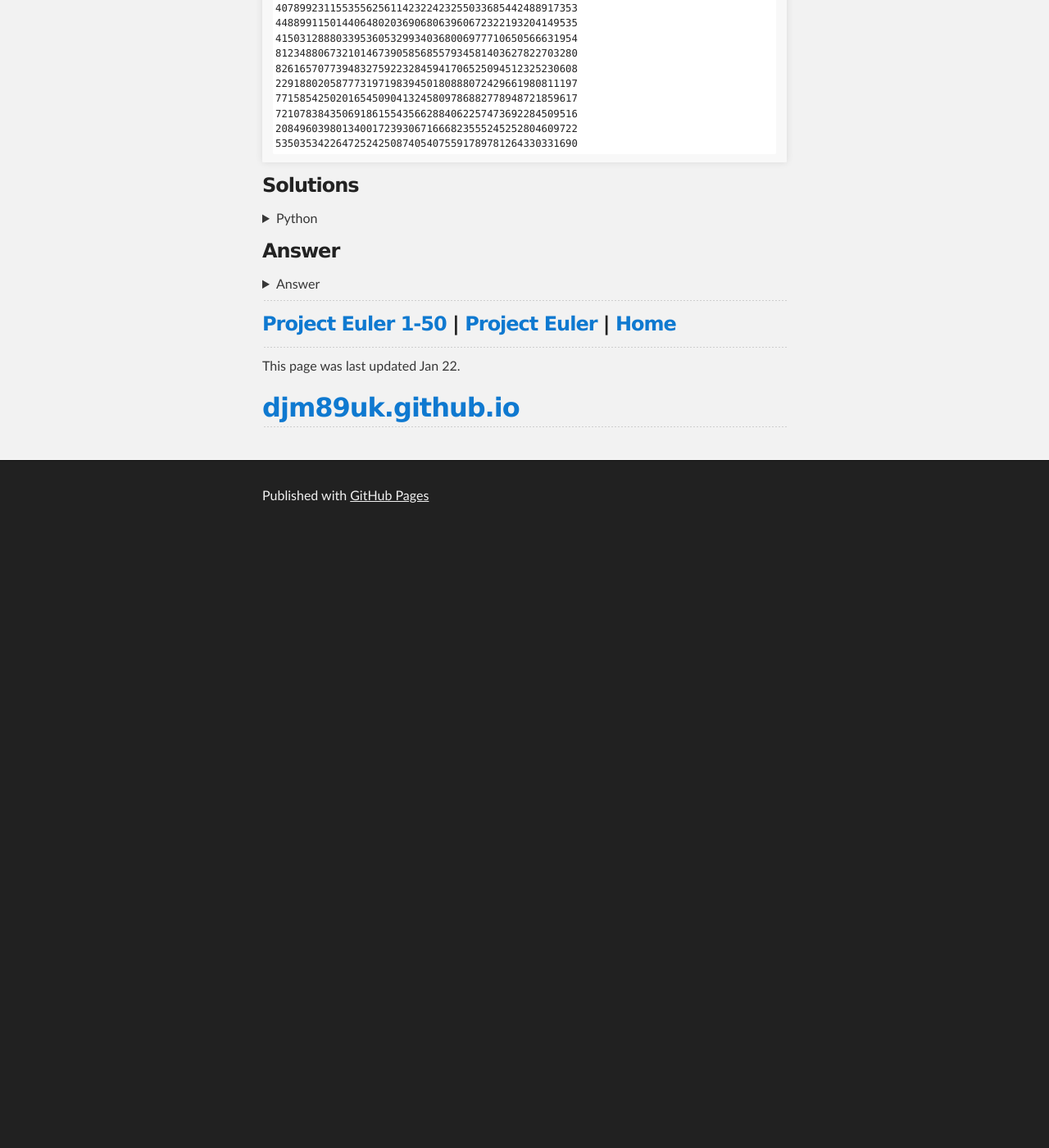
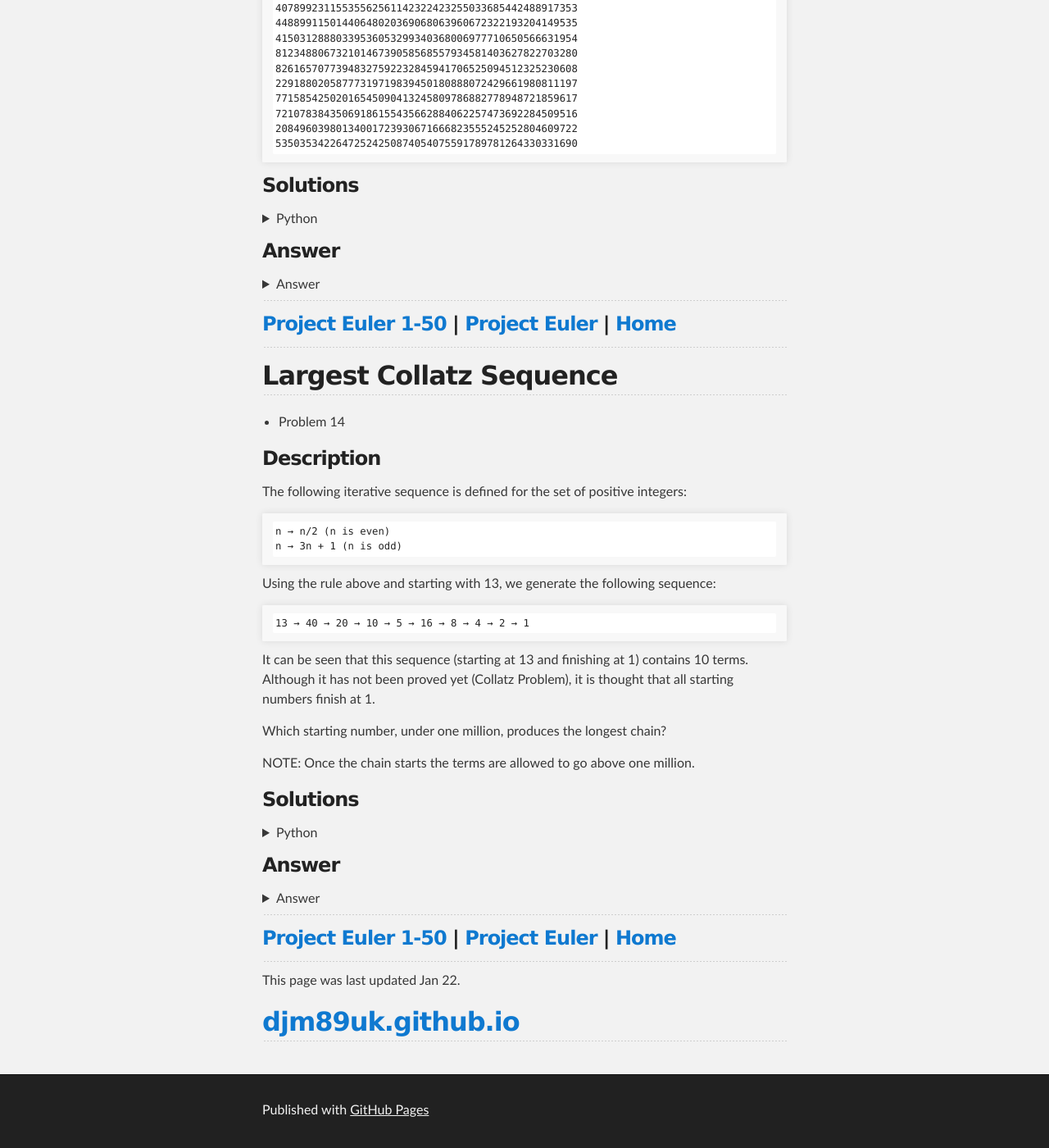
Before and after one commit to djm89uk/djm89uk.github.io, a Jekyll site: the page built from euler_1.md, in a window 1280 px wide and 1400 px high, scrolled down 10389 px. Shown: the whole window at 82% size. Built offline with Jekyll 4.4.1, drawn with Linux system fonts in a browser that asks for light colours; our own code applies the rules of GitHub Pages for plain Markdown files; before the commit the page ends 11040 px from its top, so only the background shows below that; some of the changed text lies outside the part shown.

Commit message:
Update euler_1.md

```diff
--- a/euler_1.md
+++ b/euler_1.md
@@ -1,4 +1,4 @@
-# [Project Euler](./euler.md) Challenges 1-50 (12/50)
+# [Project Euler](./euler.md) Challenges 1-50 (13/50)
 
 [Project Euler](https://projecteuler.net/) was started by Colin Hughes (a.k.a. euler) in October 2001 as a sub-section on mathschallenge.net. Who could have known how popular these types of problems would turn out to be? Since then the membership has continued to grow and Project Euler moved to its own domain in 2006.
 
@@ -19,7 +19,7 @@ These are the first 50 challenges from the site.
 11. [Largest product in a grid](#largest-product-in-a-grid) 🗸
 12. [Highly divisible triangular number](#highly-divisible-triangular-number)
 13. [Large sum](#large-sum) 🗸
-14. [Longest Collatz sequence](#longest-collatz-sequence)
+14. [Longest Collatz sequence](#longest-collatz-sequence) 🗸
 15. [Lattice paths](#lattice-paths)
 16. [Power digit sum](#power-digit-sum)
 17. [Number letter counts](#number-letter-counts)
@@ -1223,6 +1223,87 @@ print("Execution time = {}s".format(t1-t0))
 
 ---
 
+## Largest Collatz Sequence
+
+- Problem 14
+
+### Description
+
+The following iterative sequence is defined for the set of positive integers:
+
+~~~
+n → n/2 (n is even)
+n → 3n + 1 (n is odd)
+~~~
+
+Using the rule above and starting with 13, we generate the following sequence:
+
+~~~
+13 → 40 → 20 → 10 → 5 → 16 → 8 → 4 → 2 → 1
+~~~
+
+It can be seen that this sequence (starting at 13 and finishing at 1) contains 10 terms. Although it has not been proved yet (Collatz Problem), it is thought that all starting numbers finish at 1.
+
+Which starting number, under one million, produces the longest chain?
+
+NOTE: Once the chain starts the terms are allowed to go above one million.
+
+### Solutions
+
+<details>
+
+<summary markdown="span">Python</summary>
+
+We can write an efficient algorithm in Python using memoization:
+
+~~~py
+import numpy as np
+import time
+
+t0 = time.time()
+memo = {}                               # initialize the memo dictionary
+def collatz_seq(n):
+    if not n in memo:                   # check if already computed
+        if n == 1:                      # if not compute it
+            memo[n] = 1                 # cache it
+        elif n % 2 == 0:
+            memo[n] = collatz_seq(n // 2) + 1
+        else:
+            memo[n] = collatz_seq(3*n + 1) + 1
+    return memo[n]
+
+for i in range(1,int(1E6)):
+    collatz_seq(i)
+
+max_value = max(memo, key=memo.get)
+t1 = time.time()
+
+
+print("Longest Collatz Sequence starting below 1 million starts at {} with length {}.".format(max_value,memo.get(max_value)))
+print("Execution time = {}s.".format(t1-t0))
+~~~
+
+</details>
+
+
+### Answer
+
+<details>
+
+<summary markdown="span">Answer</summary>
+
+~~~
+837799
+~~~
+
+</details>
+
+---
+
+### [Project Euler 1-50](#contents) | [Project Euler](./euler.md) | [Home](./index.md)
+
+---
+
 This page was last updated Jan 22.
 
 ## [djm89uk.github.io](https://djm89uk.github.io)
```
